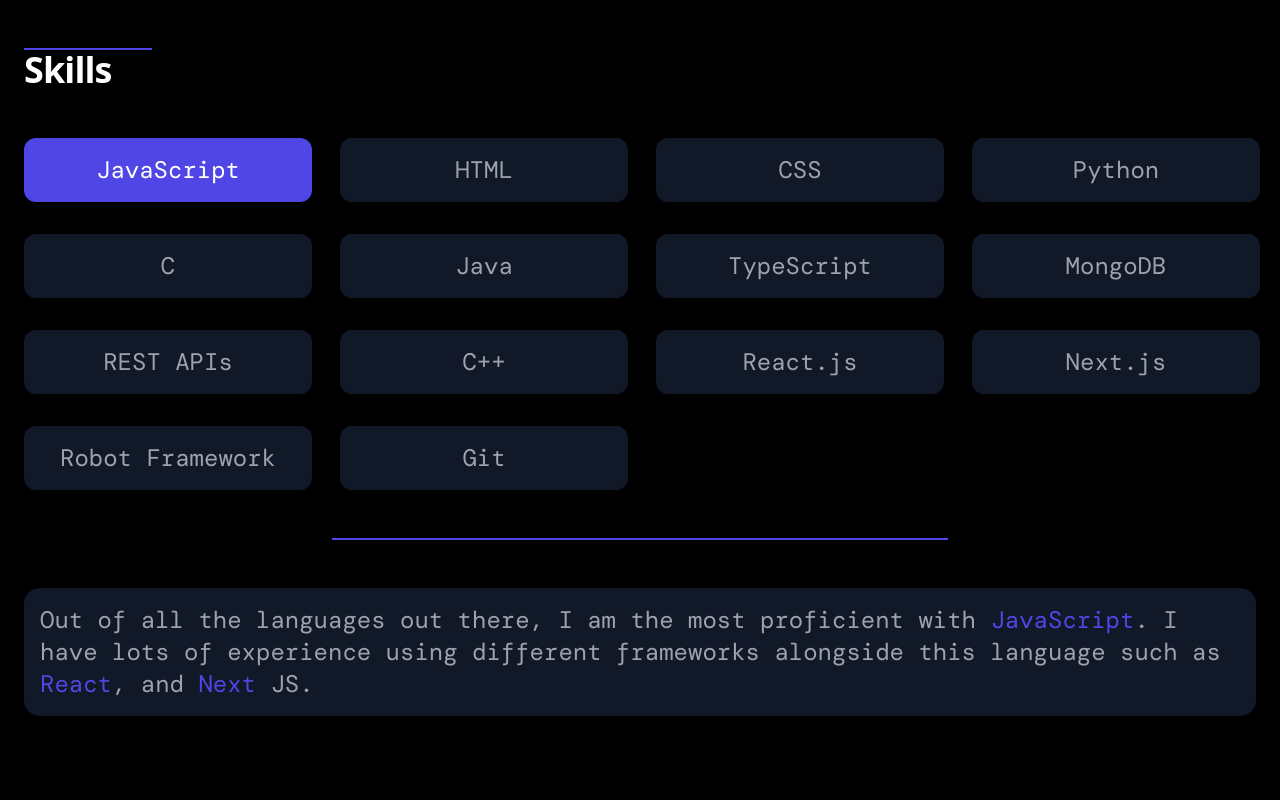
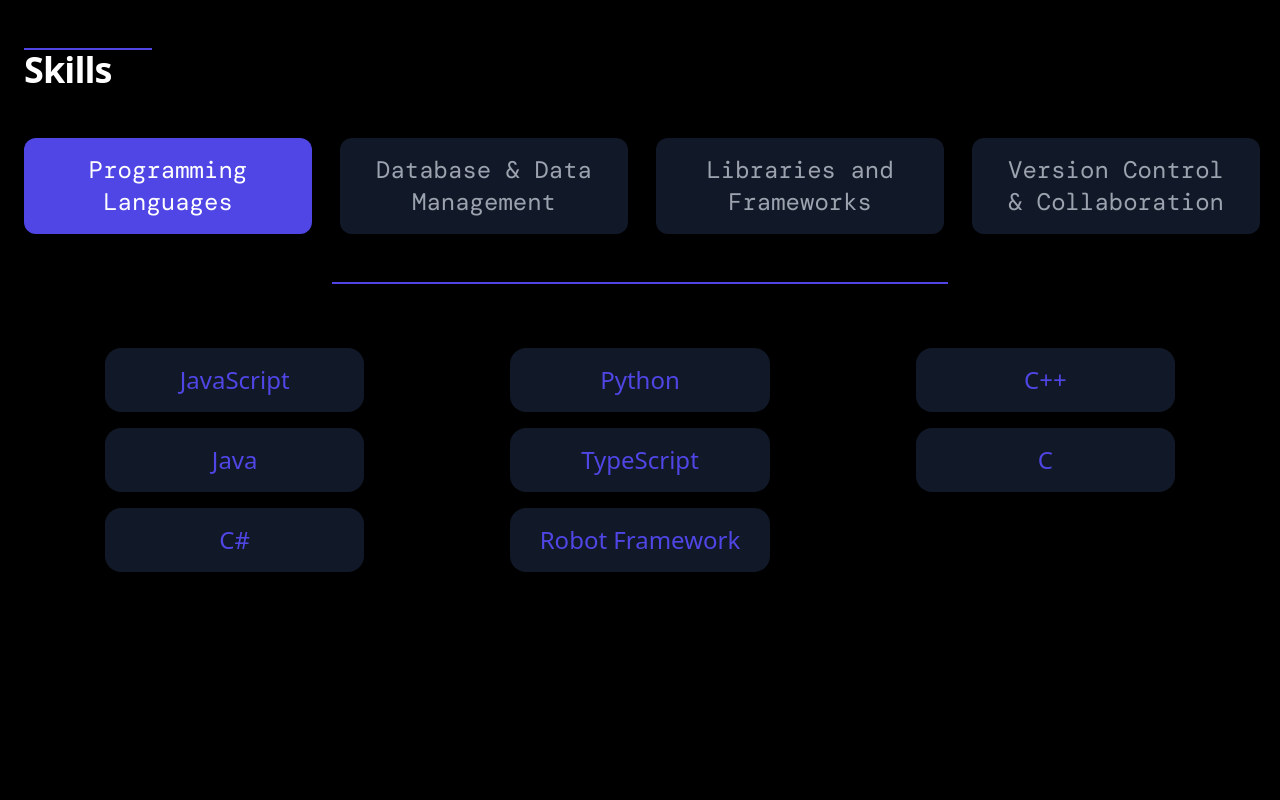
Before and after one commit to nickleduc91/MyWebsite, a Next.js app: page / in a window 1280 px wide. Shown: the part 1960-2760 px from the top of the page. Built offline with nearby package versions, Linux system fonts and the light colour scheme; a web font is replaced by a local one; what tailwindcss-bg-patterns would draw is missing.

Commit message:
Updated skills section

```diff
--- a/components/skills.tsx
+++ b/components/skills.tsx
@@ -2,222 +2,81 @@
 
 const languages = [
   {
-    name: 'JavaScript',
+    name: 'Programming Languages',
     description: (
       <div className="font-dm text-gray-400">
-        Out of all the languages out there, I am the most proficient with{' '}
-        <span className="text-indigo-600">JavaScript</span>. I have lots of
-        experience using different frameworks alongside this language such as{' '}
-        <span className="text-indigo-600">React</span>, and{' '}
-        <span className="text-indigo-600">Next</span> JS.
+        JavaScript, Python, C++, Java, TypeScript, C, C#, Robot Framework
       </div>
     ),
+    skills: [
+      'JavaScript',
+      'Python',
+      'C++',
+      'Java',
+      'TypeScript',
+      'C',
+      'C#',
+      'Robot Framework',
+    ],
     key: 0,
   },
   {
-    name: 'HTML',
+    name: 'Database & Data Management',
     description: (
       <div className="font-dm text-gray-400">
-        I've been using <span className="text-indigo-600">HTML</span> ever since
-        I learned JavaScript way back in 2020. I have taken adavantage of React
-        in order to display content by using{' '}
-        <span className="text-indigo-600">HTML</span> from within{' '}
-        <span className="text-indigo-600">JSX</span> files.
+        MongoDB, Mongoose, Hashing, SQL, REST-API, Querying, API Testing, HTTP
+        methods
       </div>
     ),
+    skills: [
+      'MongoDB',
+      'Mongoose',
+      'Hashing',
+      'SQL',
+      'REST-API',
+      'Querying',
+      'API Testing',
+      'HTTP',
+    ],
     key: 1,
   },
   {
-    name: 'CSS',
+    name: 'Libraries and Frameworks',
     description: (
       <div className="font-dm text-gray-400">
-        {' '}
-        I have used <span className="text-indigo-600">CSS</span> to style all
-        the work from my experience in front-end web development. I have also
-        utilized frameworks such as{' '}
-        <span className="text-indigo-600">Tailwind</span> to make life even
-        easier when writing <span className="text-indigo-600">CSS</span> code
-        for front-end styling.
+        React.js, Next.js, Tailwind CSS, Robot Framework (Selenium, Database
+        Library, Sikuli)
       </div>
     ),
+    skills: [
+      'React.js',
+      'Next.js',
+      'Tailwind CSS',
+      'Selenium',
+      'Database Library',
+      'Sikuli',
+    ],
     key: 2,
   },
   {
-    name: 'Python',
+    name: 'Version Control & Collaboration',
     description: (
       <div className="font-dm text-gray-400">
-        {' '}
-        <span className="text-indigo-600">Python</span> was the first language I
-        learned at Carleton University. I got the opportunity to also implement
-        this language when doing{' '}
-        <span className="text-indigo-600">test automation</span> at my former
-        co-op placement.
+        Git, Github, GitLab, Scrum Agile Framework, Jira, Microsoft Azure Dev
+        Ops, Asana, Microsoft Teams
       </div>
     ),
+    skills: [
+      'Git',
+      'GitHub',
+      'GitLab',
+      'Scrum Agile Framework',
+      'Jira',
+      'Microsoft ADO',
+      'Asana',
+      'Microsoft Teams',
+    ],
     key: 3,
-  },
-  {
-    name: 'C',
-    description: (
-      <div className="font-dm text-gray-400">
-        {' '}
-        Even though <span className="text-indigo-600">C</span> is the most
-        recent language I've learned, I still enjoy it a lot! I first learned
-        this in my second year of studies at{' '}
-        <span className="text-indigo-600">Carleton</span> and I'm hoping to
-        continue on doing exactly that in the near future.{' '}
-      </div>
-    ),
-    key: 4,
-  },
-  {
-    name: 'Java',
-    description: (
-      <div className="font-dm text-gray-400">
-        {' '}
-        The very first langauge I ever learned to code in was{' '}
-        <span className="text-indigo-600">Java</span>. This language is the main
-        reason why I fell in love with programming and why I want it to be apart
-        of my future.{' '}
-      </div>
-    ),
-    key: 5,
-  },
-  {
-    name: 'TypeScript',
-    description: (
-      <div className="font-dm text-gray-400">
-        {' '}
-        I first learned <span className="text-indigo-600">
-          TypeScript
-        </span> at <span className="text-indigo-600">TutorOcean</span> working
-        in my second ever co-op work term. I implemented and used this language
-        when working on some back-end work for fetching data from the{' '}
-        <span className="text-indigo-600">Mongo</span> database.
-      </div>
-    ),
-    key: 6,
-  },
-  {
-    name: 'MongoDB',
-    description: (
-      <div className="font-dm text-gray-400">
-        {' '}
-        Throughout my first 2 co-op workterms, the database that was utilized
-        was <span className="text-indigo-600">Mongo</span>. I had to filter and
-        query accordingly through the DB when working on the back-end and test
-        automation.
-      </div>
-    ),
-    key: 7,
-  },
-  {
-    name: 'REST APIs',
-    description: (
-      <div className="font-dm text-gray-400">
-        {' '}
-        Within my second co-op work term, I got a large understanding and
-        practice of using and creating{' '}
-        <span className="text-indigo-600">REST API</span> functions. I created
-        these in order to{' '}
-        <span className="text-indigo-600">dynamically fetch</span> data to
-        display on the front-end of some of{' '}
-        <span className="text-indigo-600">TutorOcean's</span> web pages.
-      </div>
-    ),
-    key: 8,
-  },
-
-  {
-    name: 'C++',
-    description: (
-      <div className="font-dm text-gray-400">
-        {' '}
-        I learned this language in my third year of studies at{' '}
-        <span className="text-indigo-600">Carleton University</span> and I
-        picked it up really quickly. Used this language to create various
-        <span className="text-indigo-600"> object-oriented</span> programs which
-        utilized <span className="text-indigo-600">inheritance</span> in order
-        to create <span className="text-indigo-600">robust</span> and{' '}
-        <span className="text-indigo-600">polymorhic</span> code.
-      </div>
-    ),
-    key: 9,
-  },
-
-  {
-    name: 'React.js',
-    description: (
-      <div className="font-dm text-gray-400">
-        {' '}
-        Applied this framework in order to{' '}
-        <span className="text-indigo-600">fix bugs</span> and create
-        <span className="text-indigo-600"> enhancements/features</span> on the
-        front-end web applications. I applied this skill during my time at{' '}
-        <span className="text-indigo-600">QuadC</span> and{' '}
-        <span className="text-indigo-600">TutorOcean</span>. Along side this, I
-        used
-        <span className="text-indigo-600"> React</span> in order to create this
-        very <span className="text-indigo-600">website</span>!
-      </div>
-    ),
-    key: 10,
-  },
-
-  {
-    name: 'Next.js',
-    description: (
-      <div className="font-dm text-gray-400">
-        {' '}
-        Created web pages using this{' '}
-        <span className="text-indigo-600">React Framework</span> in order to
-        increase page
-        <span className="text-indigo-600"> speed</span> and{' '}
-        <span className="text-indigo-600">performace</span> by utilizing{' '}
-        <span className="text-indigo-600">server-side rendering</span>. In
-        particular, I did this during my time at{' '}
-        <span className="text-indigo-600">TutorOcean</span> and helped to
-        drastically increase their <span className="text-indigo-600">SEO</span>{' '}
-        score on a variety of web pages.
-      </div>
-    ),
-    key: 11,
-  },
-
-  {
-    name: 'Robot Framework',
-    description: (
-      <div className="font-dm text-gray-400">
-        {' '}
-        Utilized <span className="text-indigo-600">Robot Framework</span> to
-        write and update <span className="text-indigo-600">test cases</span> in
-        order to find and locate different{' '}
-        <span className="text-indigo-600">bugs</span> within both,{' '}
-        <span className="text-indigo-600">TutorOcean</span> and{' '}
-        <span className="text-indigo-600">QuadC</span>'s product. Ran various
-        <span className="text-indigo-600"> regression</span> tests to confirm
-        that a recent program or code change did not
-        <span className="text-indigo-600"> adversely effect</span> existing
-        features.
-      </div>
-    ),
-    key: 12,
-  },
-
-  {
-    name: 'Git',
-    description: (
-      <div className="font-dm text-gray-400">
-        {' '}
-        Gained vast amounts of knowledge in{' '}
-        <span className="text-indigo-600">team-oriented</span> programming by
-        using different <span className="text-indigo-600">Git</span>{' '}
-        repositories such as <span className="text-indigo-600">GitHub</span> and{' '}
-        <span className="text-indigo-600">GitLab</span> to share and merge code
-        within <span className="text-indigo-600">branches</span>.
-      </div>
-    ),
-    key: 13,
   },
 ]
 
@@ -232,13 +91,13 @@
   }
 
   return (
-    <section className="pt-24 bg-black pb-24" id="skills">
+    <section className="pt-24 bg-black pb-28" id="skills">
       <div className="items-center px-4 mx-auto max-w-screen-xl lg:py-10 lg:px-6">
         <div className="font-light text-gray-800 sm:text-lg">
           <h2 className="border-t-2 w-32 border-indigo-600 pb-12 text-4xl tracking-tight font-bold text-white">
             Skills
           </h2>
-          <div className="mb-8 text-2xl font-dm text-gray-400 grid grid-cols-2 lg:grid-cols-4 gap-3 lg:gap-8">
+          <div className="mb-8 text-2xl font-dm text-gray-400 grid grid-cols-1 lg:grid-cols-4 gap-3 lg:gap-8">
             {languages.map((language, index) => (
               <div key={index} className="md:w-72 ">
                 <button
@@ -257,9 +116,13 @@
             ))}
           </div>
         </div>
-        <div className='border-t-2 border-indigo-600 w-1/2 mx-auto my-12'></div>
-        <div className="text-2xl col-span-2 rounded-2xl bg-gray-900 py-4 px-4 mt-12">
-          {languages[selectedItem].description}
+        <div className="border-t-2 border-indigo-600 w-1/2 mx-auto my-12"></div>
+        <div className=" grid-cols-1 lg:grid lg:grid-cols-3 lg:gap-4 text-2xl rounded-2xl py-4 px-4 mt-12 text-white ">
+          {languages[selectedItem].skills.map((skill, index) => (
+            <div key={index} className="rounded-2xl border-gray-200 lg:w-2/3 lg:mx-auto lg:my-auto my-3 bg-gray-900 py-4 text-center text-indigo-600 ">
+              <p>{skill}</p>
+            </div>
+          ))}
         </div>
       </div>
     </section>
```
